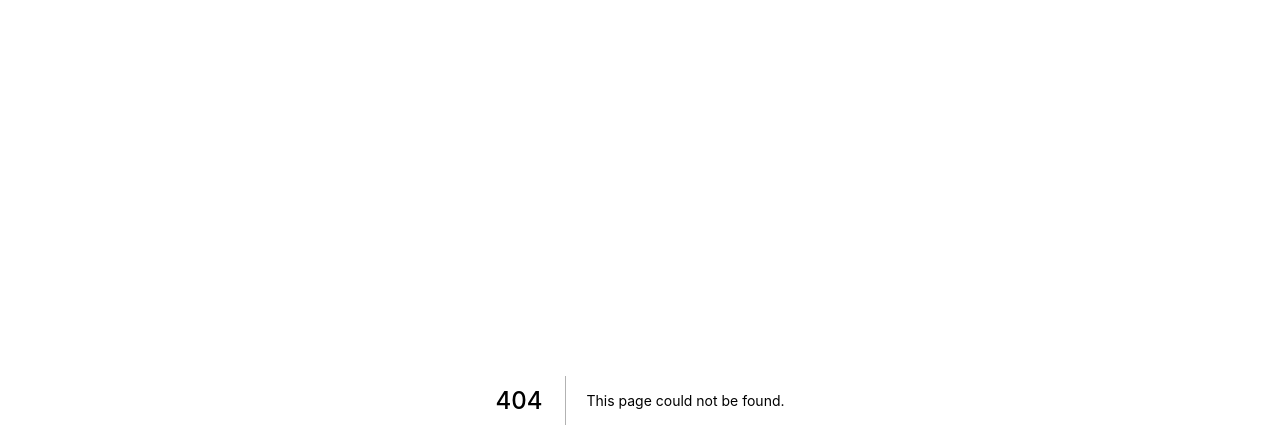
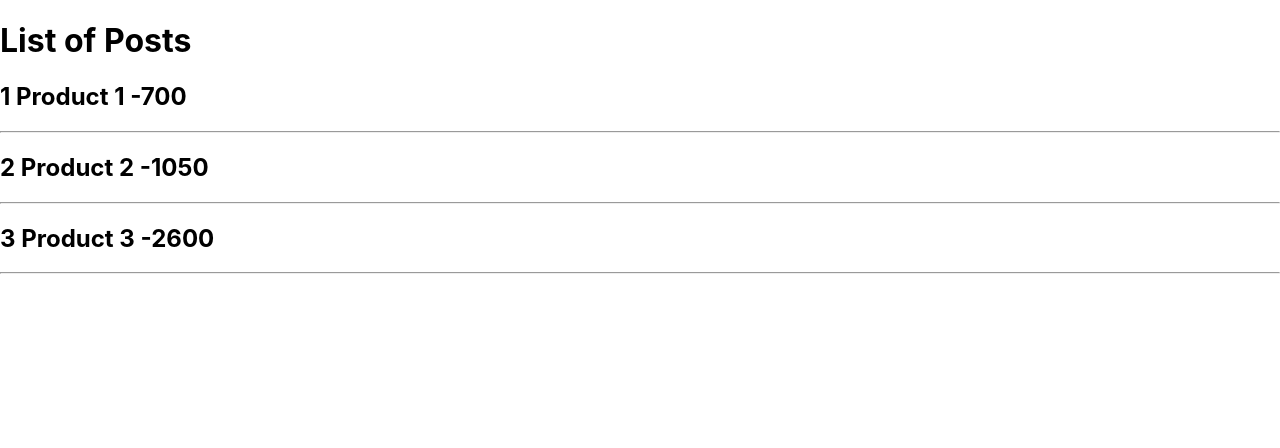
Before and after one commit to A-K-M-Fozlol-Hoq/next-pre-rendering, a Next.js app: page /products in a window 1280 px wide. Before the commit this address had no page. Shown: the top 448 px of the page. Built offline with nearby package versions, Linux system fonts and the light colour scheme; data requests are answered from the project's data file.

Commit message:
Incremental Static Regeneration

```diff
--- /dev/null
+++ b/db.json
@@ -0,0 +1,22 @@
+{
+    "products": [
+      {
+        "id": 1,
+        "title": "Product 1",
+        "price": 700,
+        "description": "Description 1"
+      },
+      {
+        "id": 2,
+        "title": "Product 2",
+        "price": 1050,
+        "description": "Description 2"
+      },
+      {
+        "id": 3,
+        "title": "Product 3",
+        "price": 2600,
+        "description": "Description 3"
+      }
+    ]
+  }
--- a/package.json
+++ b/package.json
@@ -5,9 +5,11 @@
     "dev": "next dev",
     "build": "next build",
     "start": "next start",
-    "lint": "next lint"
+    "lint": "next lint",
+    "serve-json": "json-server --watch db.json --port 4000"
   },
   "dependencies": {
+    "json-server": "^0.17.0",
     "next": "12.0.8",
     "react": "17.0.2",
     "react-dom": "17.0.2"
--- /dev/null
+++ b/pages/products/index.js
@@ -0,0 +1,34 @@
+import Link from 'next/link';
+
+function ProductList({ products }) {
+  return (
+    <>
+      <h1>List of Posts</h1>
+      {products.map((product) => {
+        return (
+          <div key={product.id}>
+            <Link href={`products/${product.id}`} passHref>
+              <h2>
+                {product.id} {product.title} -{product.price}
+              </h2>
+            </Link>
+            <hr />
+          </div>
+        );
+      })}
+    </>
+  );
+}
+
+export default ProductList;
+
+export async function getStaticProps() {
+  const response = await fetch('http://localhost:4000/products');
+  const data = await response.json();
+
+  return {
+    props: {
+      products: data,
+    },
+  };
+}
```
Also changed, not shown: pages/products/[productId].js (added, +43 -0 lines), 2 other files (tests, documents, lock files or other folders).
